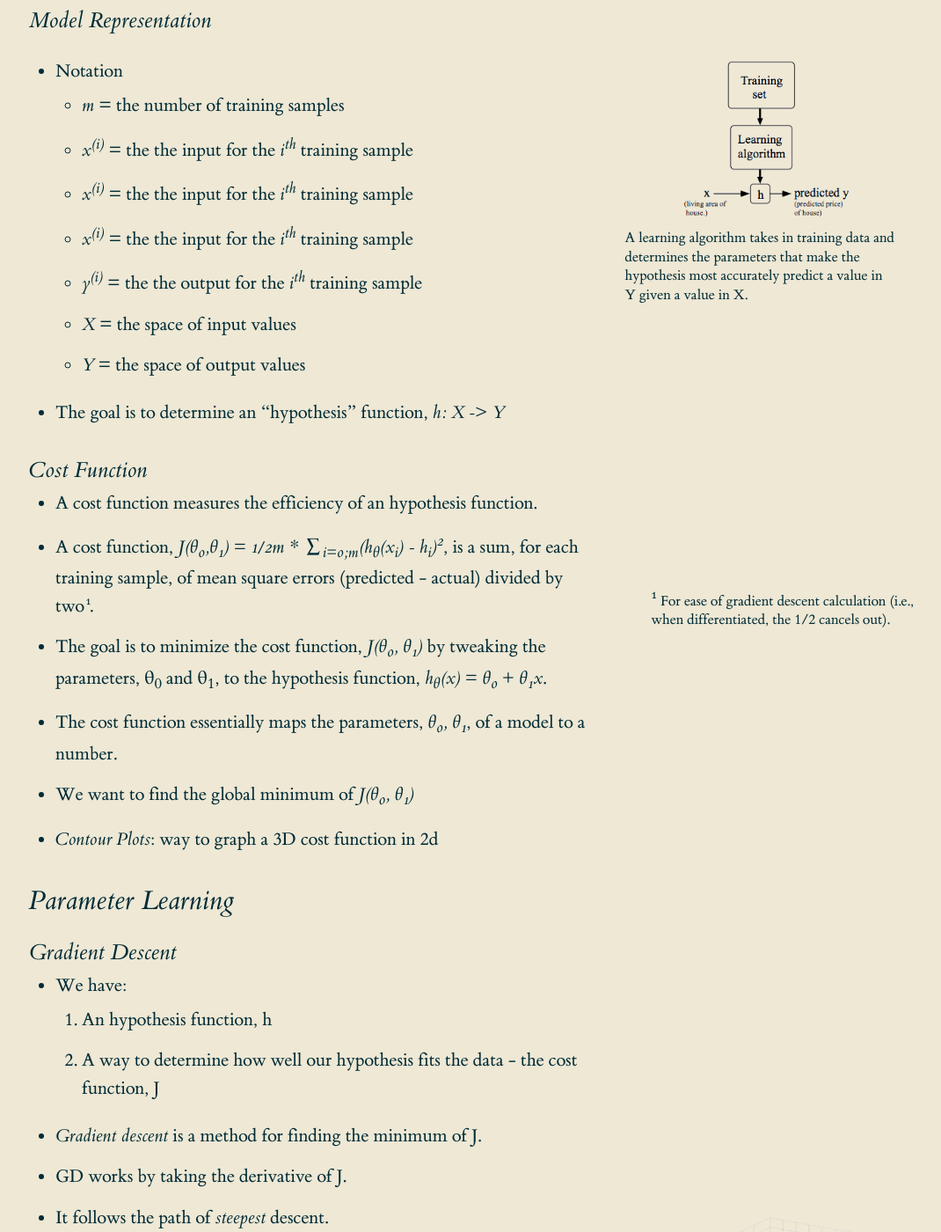
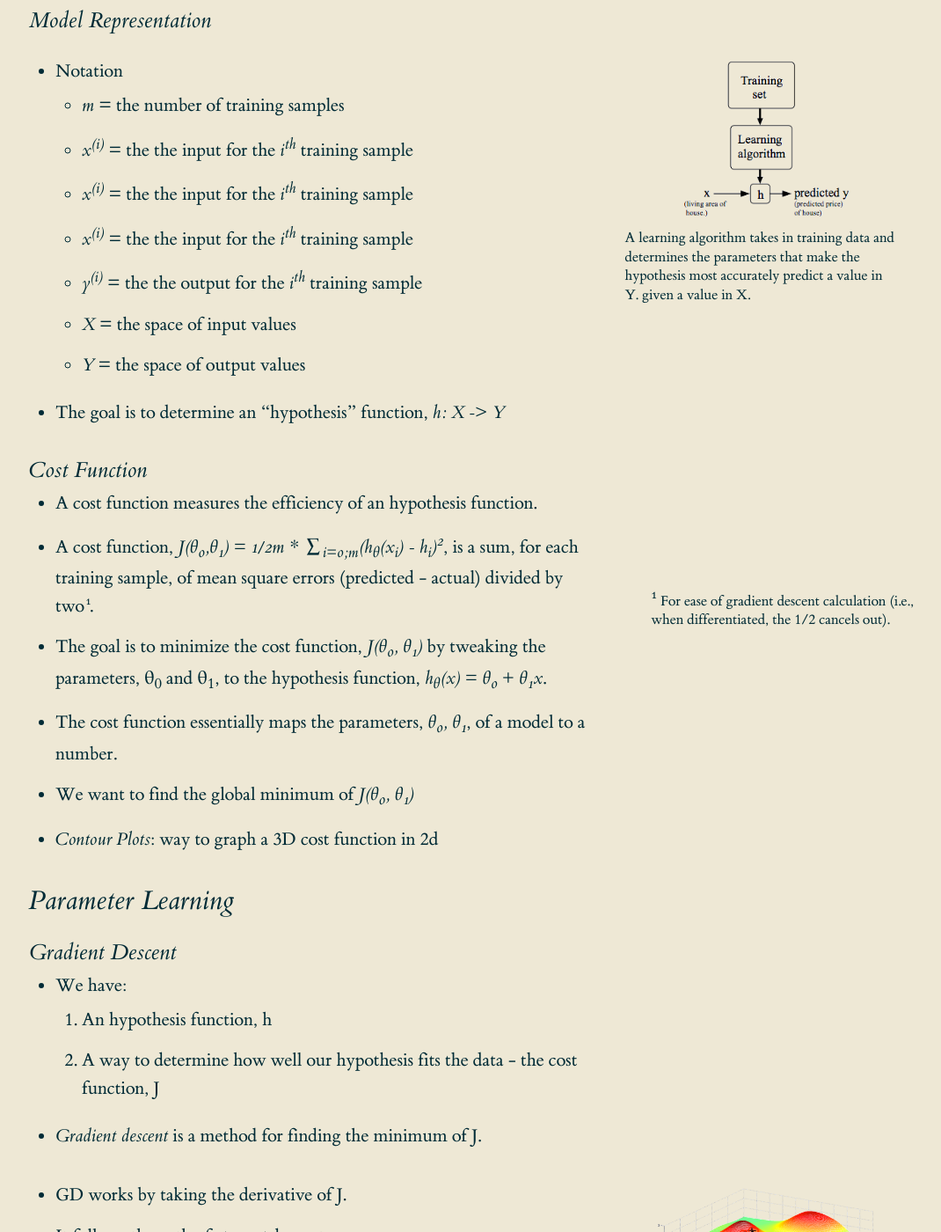
Before and after one commit to dempe/dempe.github.io, a Jekyll site: the page built from _posts/2017-11-23-machine-learning-notes.md, in a window 1280 px wide and 1400 px high, scrolled down 1393 px. Shown: the whole window at 88% size, without its empty margins (127-1197 px from the left). Built offline with Jekyll 4.4.1, drawn with Linux system fonts in a browser that asks for light colours; some of the changed text lies outside the part shown.

Commit message:
finish templatizing

```diff
--- a/_posts/2017-11-23-machine-learning-notes.md
+++ b/_posts/2017-11-23-machine-learning-notes.md
@@ -36,7 +36,7 @@
 ### Model Representation
 {%
    include margin_note_with_image.html
-   note='A learning algorithm takes in training data and determines the parameters that make the hypothesis most accurately predict a value in Y given a value in X.'
+   note='A learning algorithm takes in training data and determines the parameters that make the hypothesis most accurately predict a value in Y. given a value in X.'
    src='/img/model.png'
    alt='Image of how the hypothesis function works with the training data'
 %}
@@ -67,12 +67,16 @@
     1. An hypothesis function, h
     2. A way to determine how well our hypothesis fits the data - the cost function, J
   - _Gradient descent_ is a method for finding the minimum of J.
+
+  {%
+     include margin_note_with_image.html
+     note='Gradient descent finds a minimum of the cost function by taking the path of steepest descent.'
+     src='/img/gradient_descent.png'
+     alt='Image of gradient descent in action.'
+  %}
+
   - GD works by taking the derivative of J.
   - It follows the path of _steepest_ descent.
-  <span class="marginnote">
-    <img src="/img/gradient_descent.png" alt="Image of gradient descent in action.">
-    Gradient descent finds a minimum of the cost function by taking the path of steepest descent.
-  </span>
   - How quickly it converges can be controlled via the _learning rate_ parameter, α.
     - A larger α yields larger steps, while a smaller α yields smaller steps.
     - The _direction_ of each step is based on the partial derivative of J.
```
